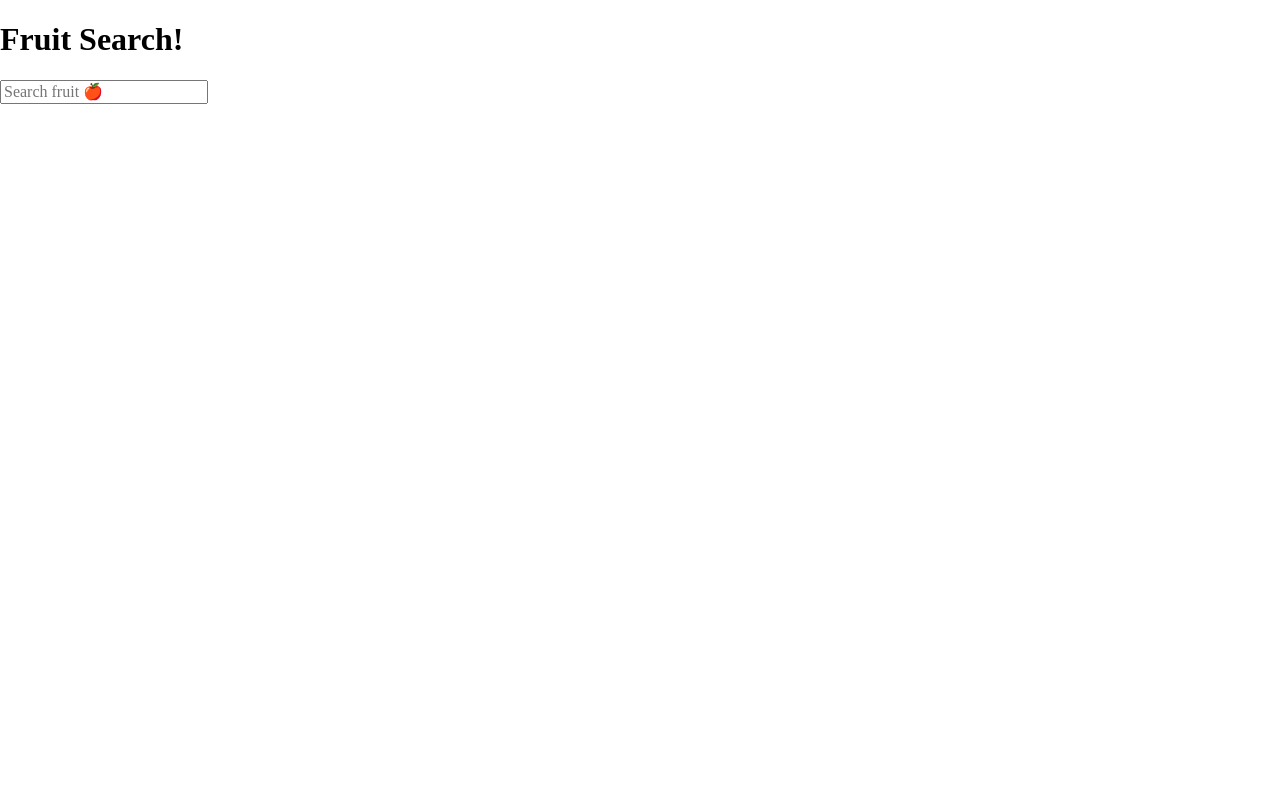
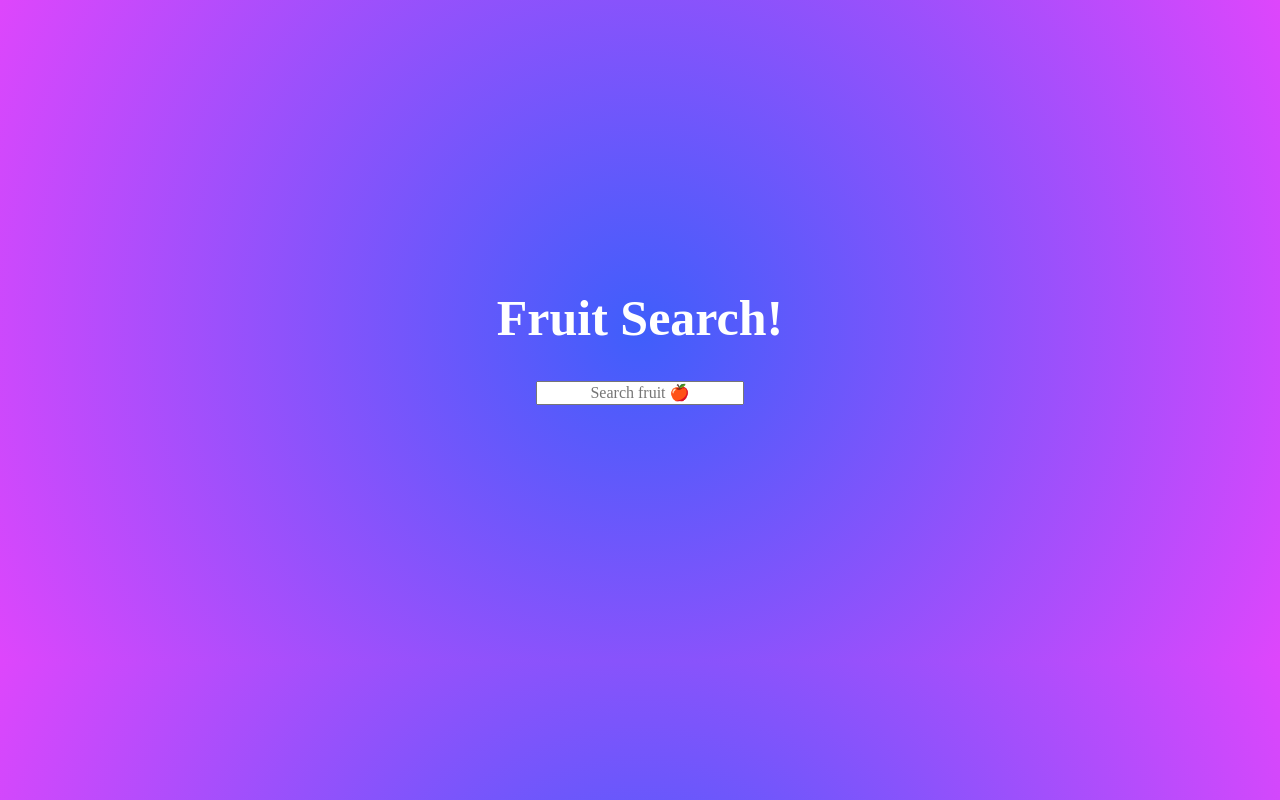
Before and after one commit to JaquelineLanda1/autocomplete-project, a plain HTML site: page index.html in a window 1280 px wide. Drawn offline with nearby package versions, Linux system fonts and the light colour scheme; a web font is replaced by a local one.

Commit message:
Update style.css
final changes

```diff
--- a/style.css
+++ b/style.css
@@ -1,5 +1,11 @@
 * {
   box-sizing: border-box;
+  text-align: center;
+}
+
+html {
+  background: rgb(63,94,251);
+  background: radial-gradient(circle, rgba(63,94,251,1) 0%, rgba(222,70,252,1) 100%);
 }
 
 div.search-container {
@@ -8,14 +14,30 @@ div.search-container {
 
 }
 
+.input {
+  padding: 20%;
+}
+
+h1 {
+  font-family: 'Dekko';
+  font-size: 50px;
+  color: white;
+}
+
+#searchbar {
+  color: blue
+}
+
 .suggestions {
   position:absolute;
-  width: 203px;
+  width: 204px;
+  left: 44.5%;
 }
 
 ul {
   padding: 0;
   margin: 0;
+
 }
 
 li {
```
